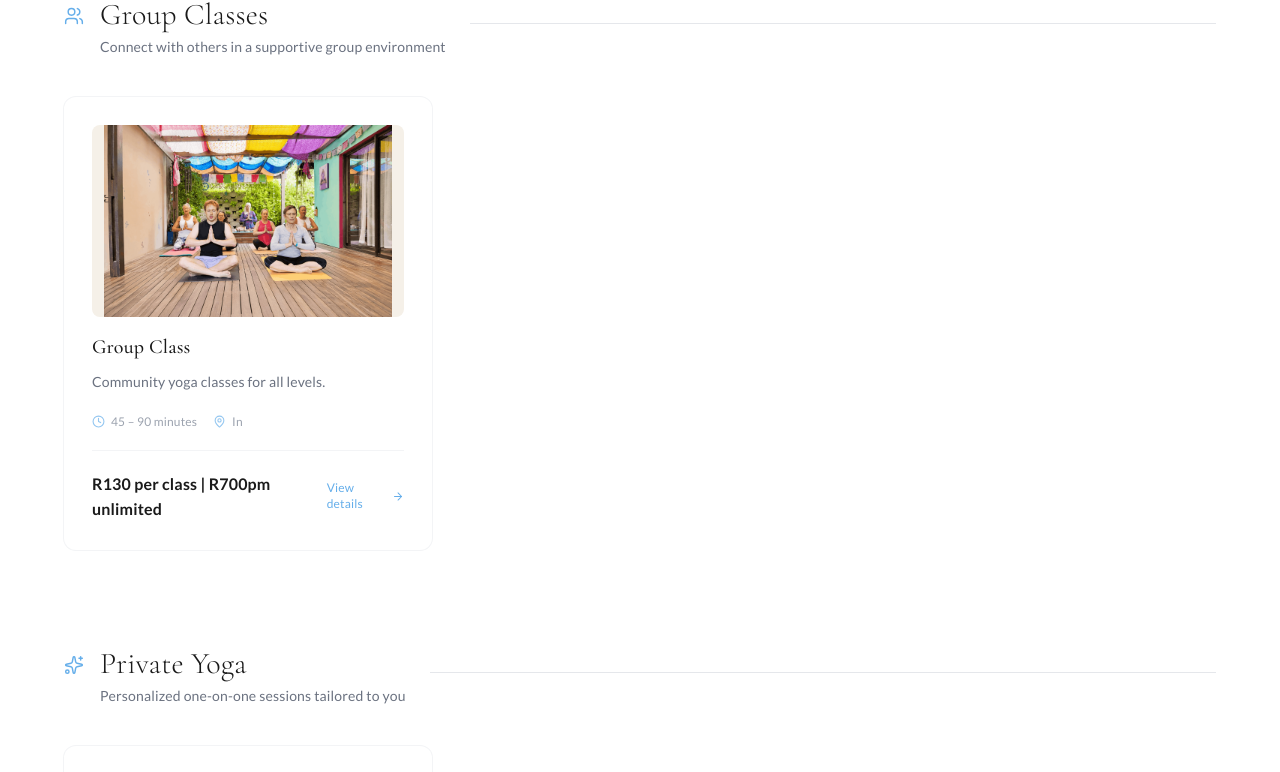
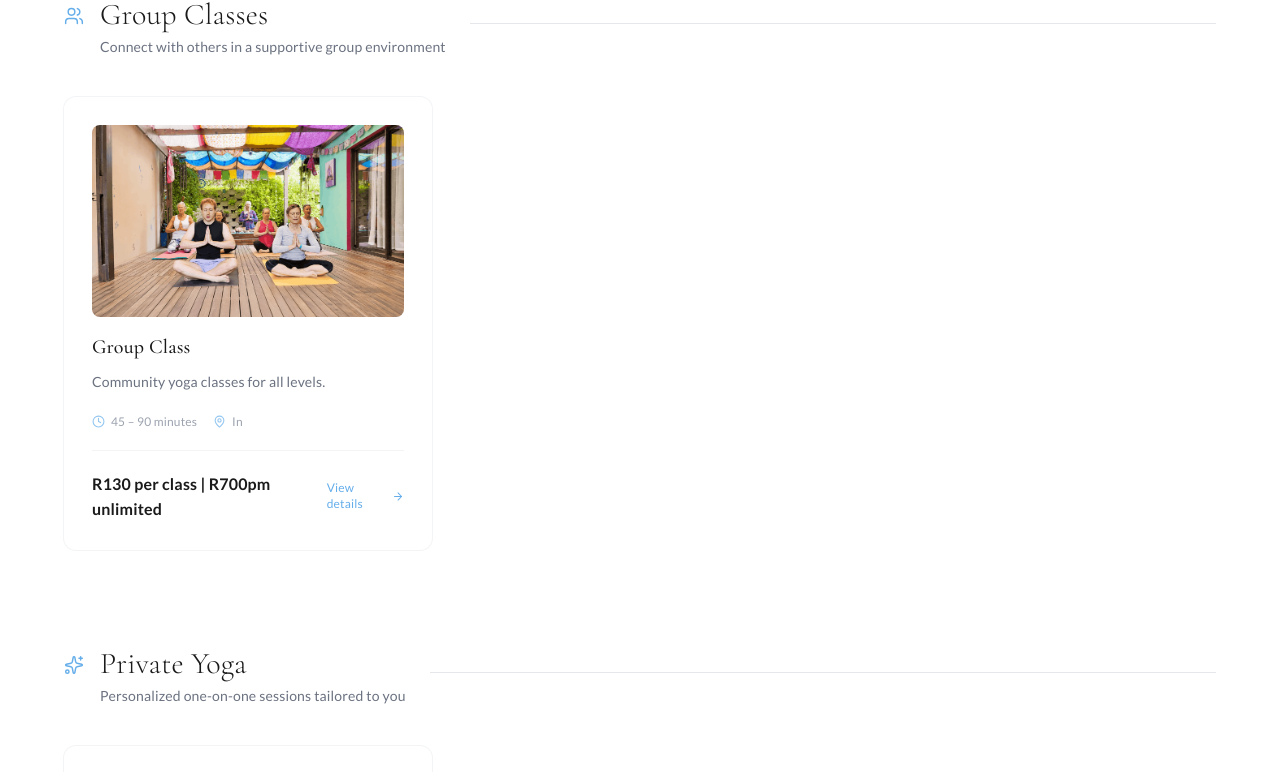
Before and after one commit to rebotilwe/devahiti-booking-system, a React (Vite) app in the folder frontend/: page /services in a window 1280 px wide. Shown: the part 1236-2008 px from the top of the page. Built offline with nearby package versions, Linux system fonts and the light colour scheme.

Commit message:
services

```diff
--- a/frontend/src/pages/Services.jsx
+++ b/frontend/src/pages/Services.jsx
@@ -191,11 +191,12 @@
                         className="group relative flex flex-col bg-white rounded-xl p-7 ring-1 ring-gray-100 transition-all duration-300 hover:ring-[#65AEEA]/30 hover:shadow-[0_8px_30px_rgb(0,0,0,0.06)] hover:-translate-y-0.5"
                       >
                         {/* ✅ FIXED: object-contain to show full image */}
+                        {/* Service card thumbnail - fills the card, crops to fit */}
 <div className="w-full h-48 overflow-hidden rounded-lg bg-[#F5F0E8]">
   <img
     src={service.image}
     alt={service.title}
-                            className="w-full h-full object-contain transition-transform duration-500 group-hover:scale-105"
+    className="w-full h-full object-cover transition-transform duration-500 group-hover:scale-105"
   />
 </div>
                         <h3 className="text-xl text-[#1A1A1A] mb-2.5 group-hover:text-[#65AEEA] transition-colors mt-4">
```
Lines whose indentation alone changed are shown as unchanged.
